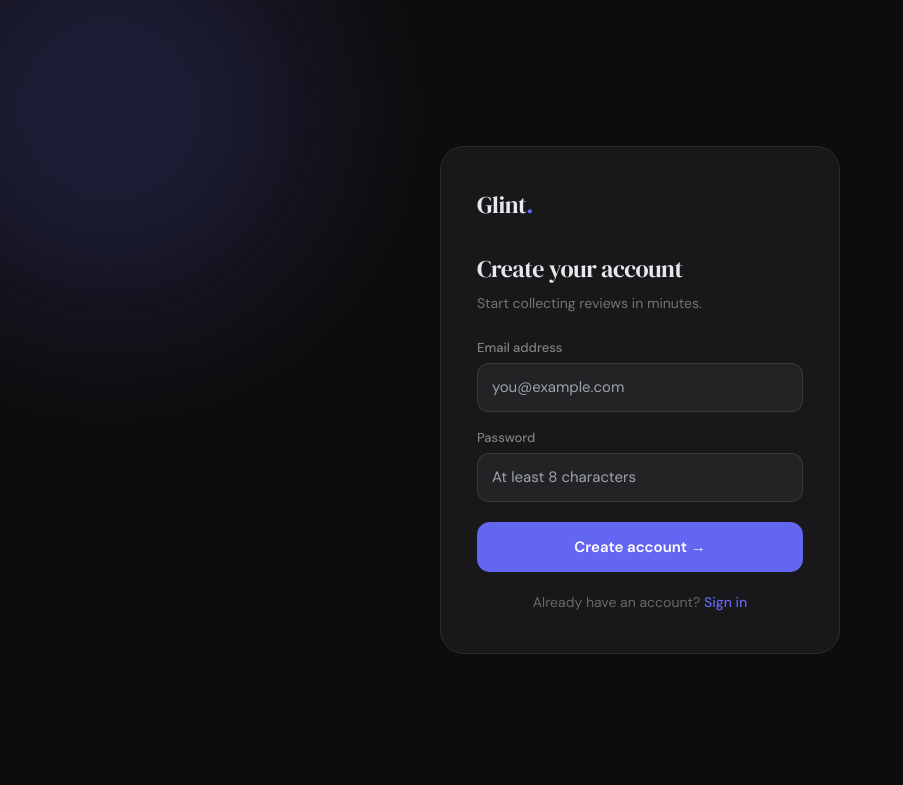
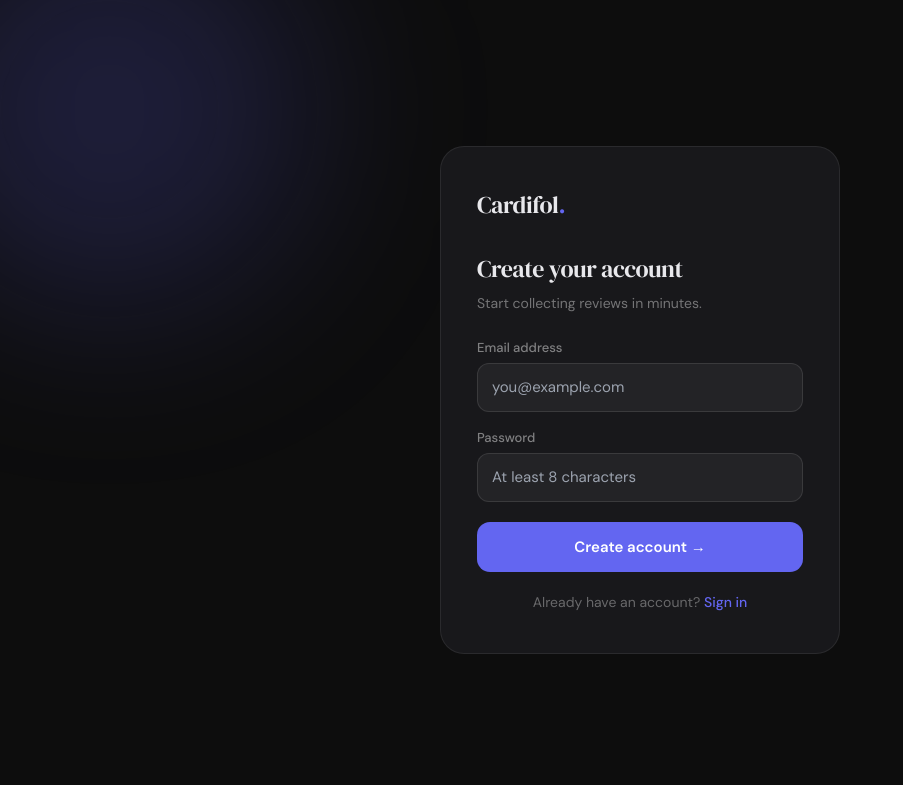
Before and after one commit to MarijnH12/Cardifol, a FastAPI app: page /register in a window 1280 px wide. Shown: the top 785 px of the page, without its empty margins (0-903 px from the left). Run offline with FastAPI, Linux system fonts and the light colour scheme; some libraries are stand-ins or nearby versions.

Commit message:
Update glint text from 'Glint' to 'Cardifol'

```diff
--- a/templates/auth.html
+++ b/templates/auth.html
@@ -42,7 +42,7 @@
   <div class="orb o2"></div>
 
   <div class="card">
-    <div class="glint" style="margin-bottom:28px">Glint<span>.</span></div>
+    <div class="glint" style="margin-bottom:28px">Cardifol<span>.</span></div>
 
     <h2 style="font-family:'DM Serif Display',serif;font-size:24px;letter-spacing:-0.02em;margin-bottom:6px">
       {% if mode == 'login' %}Welcome back{% else %}Create your account{% endif %}
```
